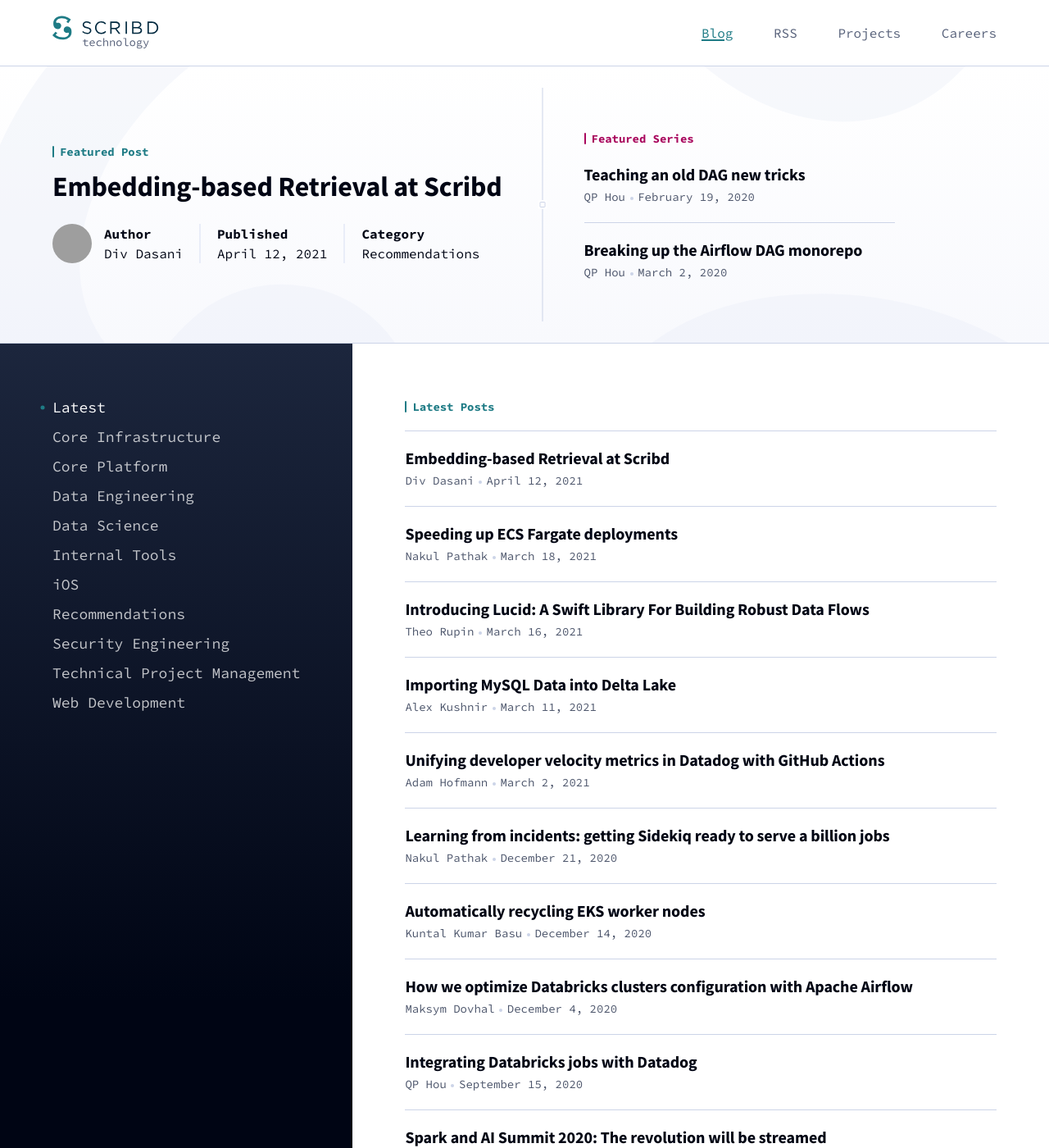
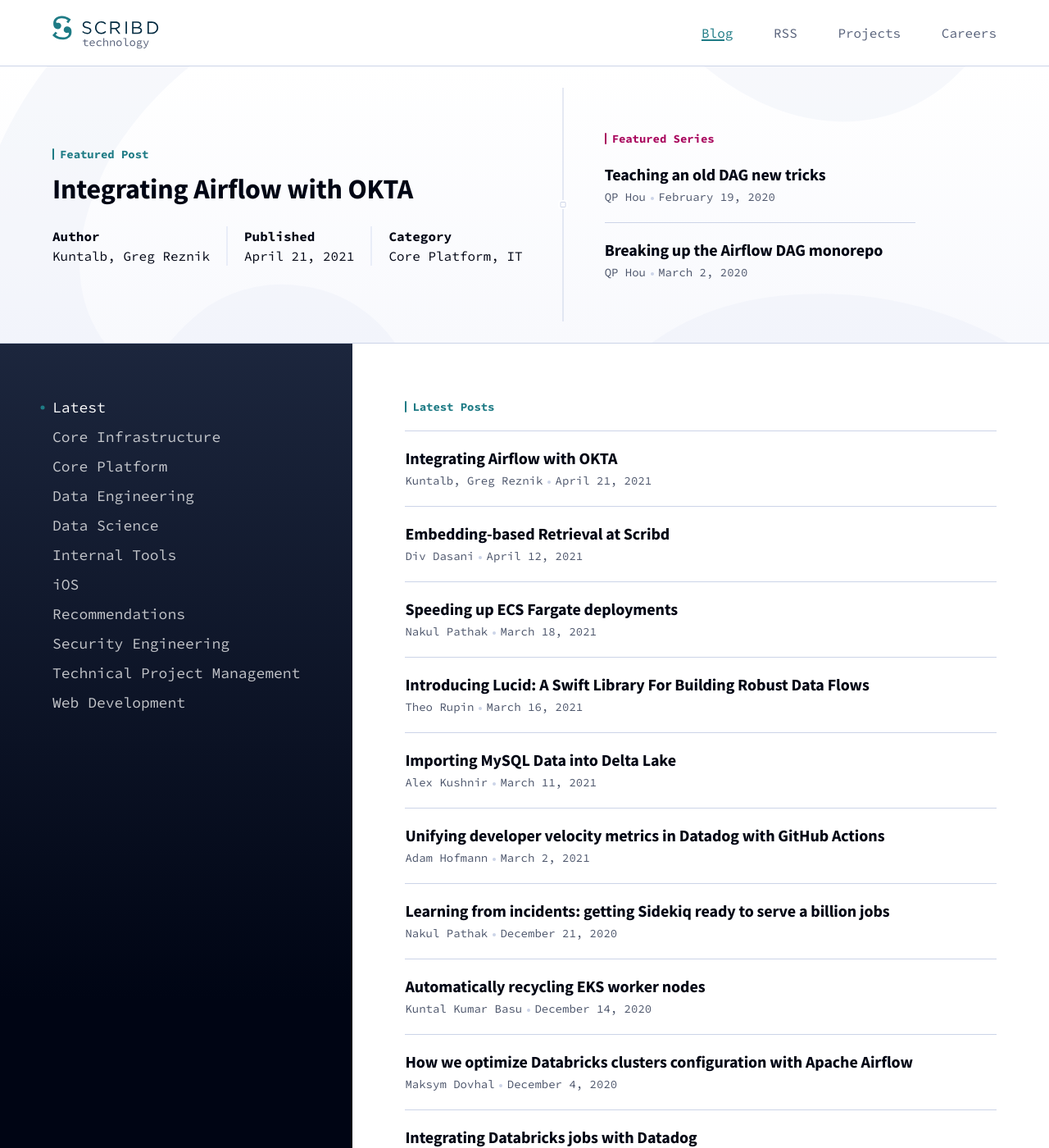
Before and after one commit to scribd/scribd.github.io, a Jekyll site: the page built from blog/index.html, in a window 1280 px wide and 1400 px high. Shown: the whole window at 82% size. Built offline with Jekyll 4.4.1, drawn with Linux system fonts in a browser that asks for light colours; the list of posts is cut into pages by our own code; some of the changed lines change nothing that is shown; some of the changed text lies outside the part shown; grey boxes are pictures that could not be loaded.

Commit message:
feat: added blog post on airflow with okta integration

````diff
--- a/_data/authors.yml
+++ b/_data/authors.yml
@@ -132,3 +132,7 @@
   about: |
     Div is a Machine Learning Engineer on the Recommendations team, working on personalized
     recommendations and online faceted search.
+
+Greg Reznik:
+  name: Greg Reznik
+  github: imfromthebay
--- a/_data/teams.yml
+++ b/_data/teams.yml
@@ -54,3 +54,6 @@
     shared passion of building the world's best recommendation engine for books. We pride
     ourselves on using a variety of open-source technologies to develop and productionize
     state of the art machine learning solutions.
+
+IT:
+ lever: 'IT'
--- /dev/null
+++ b/_posts/2021-04-21-integrating-airflow-with-okta.md
@@ -0,0 +1,81 @@
+---
+layout: post
+title:  "Integrating Airflow with OKTA"
+author: Kuntalb, Greg Reznik
+tags:
+- OKTA
+- Airflow
+- featured
+team: Core Platform, IT
+---
+At Scribd we decided to pair Airflow with OKTA. Earlier we were using LDAP for authentication. This write up will describe the journey of integrating Airflow with OKTA from the earlier LDAP setup.
+
+
+## Prerequisite:
+1. OKTA with api access management
+2. [Flask-AppBuilder 3.2.2](https://github.com/dpgaspar/Flask-AppBuilder/tree/v3.2.2). Official Airflow repo has a [constraint](https://github.com/apache/airflow/blob/master/setup.cfg#L97) on flask-appbuilder~=3.1,>=3.1.1 , so we might need to use a fork to get this integration going.
+3. sqlalchemy>=1.3.18, <1.4.0
+4. authlib==0.15.3
+
+## OKTA Setup
+
+![Sample OKTA Setup](/post-images/Sample-OKTA-Setup/Sample-OKTA-Setup.png)
+<font size="3"><center><i>Sample OKTA Setup </i></center></font>
+
+1. Create an OIDC Web application. Give it a name and leave the values under the “Configure OpenID Connect” section empty.
+2. Make note of the Client ID and the Client Secret, as you will need them for configuring the airflow webserver.
+3. In the “Allowed Grant Types” section, make sure you check all of the boxes.
+4. For the Login redirect URIs field, you will enter: https://your-airflow-url-goes-here.com/oauth-authorized/okta
+5. For the Initiate login URI field, you will enter: https://your-airflow-url-goes-here.com/login
+
+## Airflow Configuration
+
+### conf/webserver_config.py
+
+    ```
+    AUTH_TYPE = AUTH_OAUTH
+    OAUTH_PROVIDERS = [
+    {'name': 'okta', 'icon': 'fa-circle-o',
+            'token_key': 'access_token',
+            'remote_app': {
+                'client_id': <<>>,
+                'client_secret': <<>>,
+                'api_base_url': 'https://<<okta_url>>/oauth2/v1/',
+                'client_kwargs': {
+                    'scope': 'openid profile email groups'
+                },
+                'access_token_url': 'https://<<okta_url>>/oauth2/v1/token',
+                'authorize_url': 'https://<<okta_url>>/oauth2/v1/authorize',
+        }
+        }
+    ]
+
+    ```
+
+### Special Steps:
+
+
+1. We started with Flask-AppBuilder 3.2.1,however it had a bug that needs to be fixed, we raised a [PR] (https://github.com/dpgaspar/Flask-AppBuilder/pull/1589)Flask-AppBuilder: fix: load user info for oktaCLOSED  to resolve that issue. That PR got merged and now we can use the new release, Flask-AppBuilder 3.2.2
+
+2. As we were migrating from LDAP, we will already have user info populated, however OKTA generates a new user id something like thisokta_00u1046sqzJprt1hZ4x6 , but as the email id corresponding to that user id is already present we got the below error. To prevent this we logged into the underlying database for Airflow and cleaned up the ab_user and ab_user_role table and let OKTA integration recreate the user during first sign up.
+
+    ```
+    [2021-03-19 16:32:28,559] {manager.py:215} ERROR - Error adding new user to database. (sqlite3.IntegrityError) UNIQUE constraint failed: ab_user.email
+    [SQL: INSERT INTO ab_user (first_name, last_name, username, password, active, email, last_login, login_count, fail_login_count, created_on, changed_on, created_by_fk, changed_by_fk) VALUES (?, ?, ?, ?, ?, ?, ?, ?, ?, ?, ?, ?, ?)]
+    [2021-03-19 16:32:28,560] {manager.py:1321} ERROR - Error creating a new OAuth user okta_00u1046sqzJprt1hZ4x6
+    ```
+3. Because we have deleted all the existing user and role, once the users logged in for the first time, especially for the first admin user we did the following from the airflow cli. This will create the first admin user after that if needed we can propagate other user and roles from the Airflow web console from this admin user account.
+    ```
+     airflow users add-role -r Admin -u okta_00u1046sqzJprt1hZ4x6
+    ```
+
+## Known Issue:
+
+1. Currently in the audit log, any action triggered on Airflow has OKTA user id. Airflow needs to be patched to write out audit log entries with human readable user identifiers instead.
+
+---
+
+Within Scribd's Platform Engineering group we have a *lot* more services than
+people, so we're always trying to find new ways to automate our infrastructure.
+If you're interested in helping to build out scalable data platform to help
+change the world reads, [come join us!](/careers/#open-positions)
````
Also changed, not shown: post-images/2021-04-okta-airflow/Sample-OKTA-Setup.png (added).
